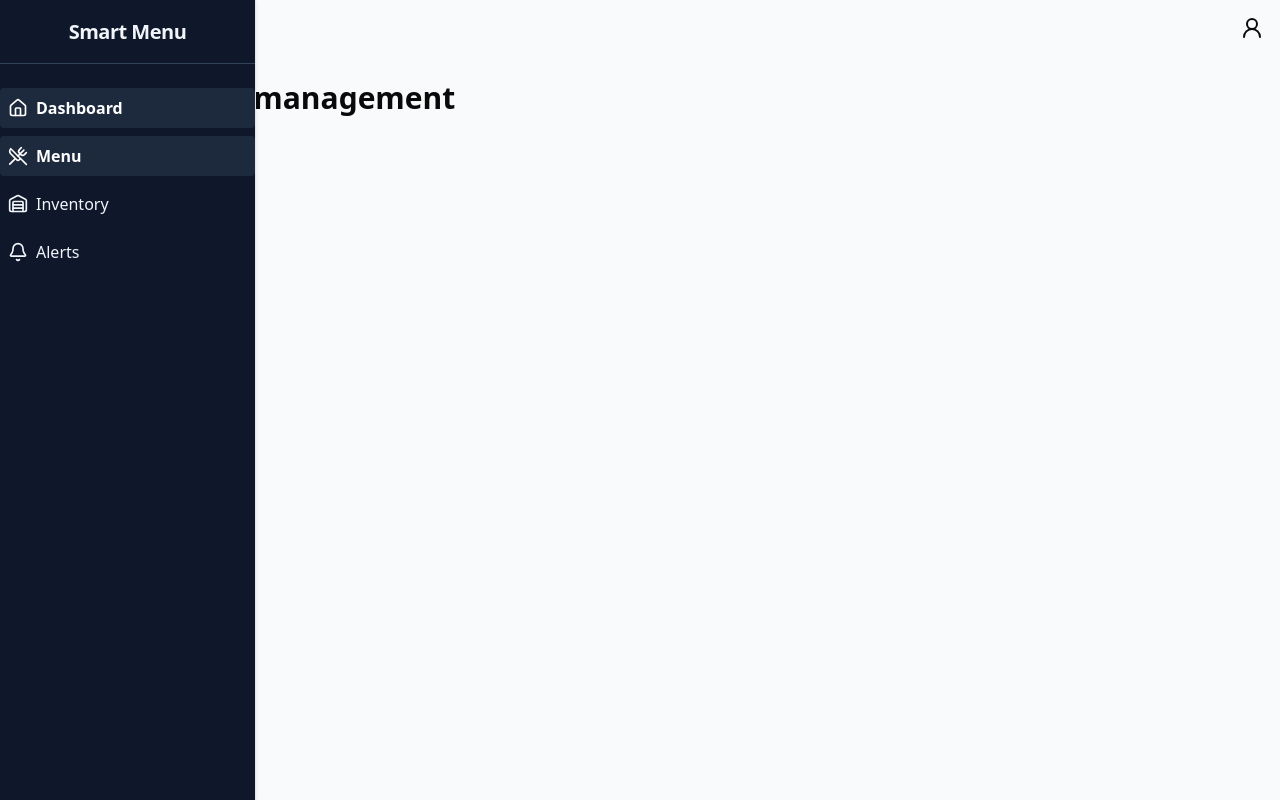
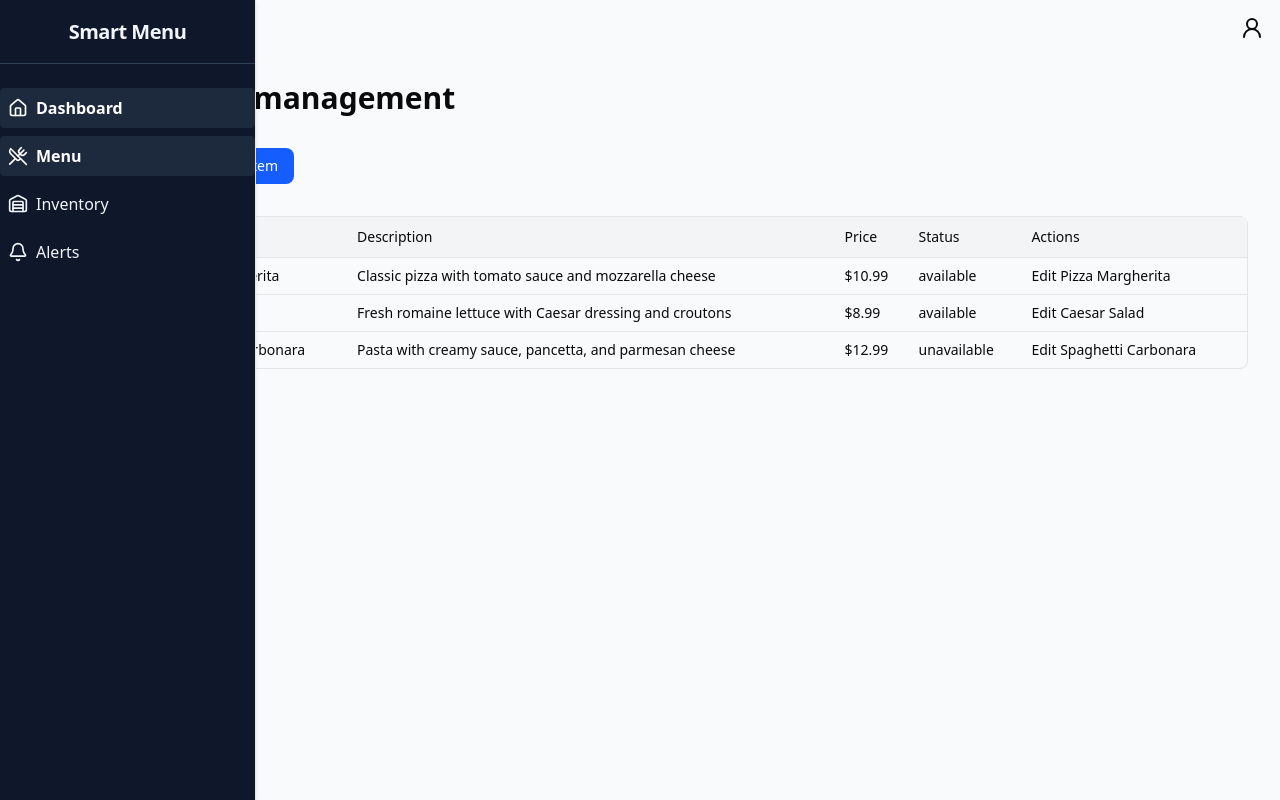
Before and after one commit to lukasz-kowalski/smart-menu, a Next.js app: page /en/menu in a window 1280 px wide. Built offline with nearby package versions, Linux system fonts and the light colour scheme.

Commit message:
add MenuTable component

```diff
--- a/messages/en.json
+++ b/messages/en.json
@@ -7,7 +7,17 @@
   },
   "pages": {
     "menu": {
-      "title": "Menu management"
+      "title": "Menu management",
+      "addItem": "Add new item",
+      "table": {
+        "header": {
+          "name": "Name",
+          "description": "Description",
+          "price": "Price",
+          "status": "Status",
+          "actions": "Actions"
+        }
+      }
     }
   },
   "components": {
--- a/messages/pl.json
+++ b/messages/pl.json
@@ -7,7 +7,17 @@
   },
   "pages": {
     "menu": {
-      "title": "Zarządzanie menu"
+      "title": "Zarządzanie menu",
+      "addItem": "Dodaj nową pozycję",
+      "table": {
+        "header": {
+          "name": "Nazwa",
+          "description": "Opis",
+          "price": "Cena",
+          "status": "Status",
+          "actions": "Akcje"
+        }
+      }
     }
   },
   "components": {
--- a/package.json
+++ b/package.json
@@ -17,6 +17,8 @@
   },
   "dependencies": {
     "@radix-ui/react-dialog": "^1.1.11",
+    "@radix-ui/react-slot": "^1.2.2",
+    "@tanstack/react-table": "^8.21.3",
     "class-variance-authority": "^0.7.1",
     "clsx": "^2.1.1",
     "dotenv": "^16.5.0",
--- a/src/app/[locale]/menu/page.tsx
+++ b/src/app/[locale]/menu/page.tsx
@@ -1,9 +1,48 @@
 import { useTranslations } from 'next-intl';
 
 import { PageTitle } from '@/components/layout/PageTitle';
+import { Button } from '@/components/ui/button';
+import MenuTable from '@/features/menu/menuTable/MenuTable';
+import { columns } from '@/features/menu/menuTable/columns';
+import { MenuItem } from '@/features/menu/menuTable/MenuTable.types';
+
+const data: MenuItem[] = [
+  {
+    id: '1',
+    name: 'Pizza Margherita',
+    description: 'Classic pizza with tomato sauce and mozzarella cheese',
+    price: '$10.99',
+    status: 'available',
+  },
+  {
+    id: '2',
+    name: 'Caesar Salad',
+    description: 'Fresh romaine lettuce with Caesar dressing and croutons',
+    price: '$8.99',
+    status: 'available',
+  },
+  {
+    id: '3',
+    name: 'Spaghetti Carbonara',
+    description: 'Pasta with creamy sauce, pancetta, and parmesan cheese',
+    price: '$12.99',
+    status: 'unavailable',
+  },
+];
 
 export default function MenuPage() {
   const t = useTranslations('pages.menu');
 
-  return <PageTitle title={t('title')} />;
+  return (
+    <>
+      <PageTitle title={t('title')} />
+      <div className="mt-4 md:mt-8">
+        <Button variant="action">+ {t('addItem')}</Button>
+
+        <div className="mt-4 md:mt-8">
+          <MenuTable<MenuItem, unknown> columns={columns} data={data} />
+        </div>
+      </div>
+    </>
+  );
 }
--- a/src/components/layout/Topbar/Topbar.tsx
+++ b/src/components/layout/Topbar/Topbar.tsx
@@ -1,5 +1,3 @@
-'use client';
-
 import { User2 } from 'lucide-react';
 import { useTranslations } from 'next-intl';
 
--- /dev/null
+++ b/src/components/ui/button.tsx
@@ -0,0 +1,57 @@
+import * as React from 'react';
+import { Slot } from '@radix-ui/react-slot';
+import { cva, type VariantProps } from 'class-variance-authority';
+
+import { cn } from '@/lib/utils';
+
+const buttonVariants = cva(
+  "inline-flex items-center justify-center gap-2 whitespace-nowrap rounded-md text-sm font-medium transition-all disabled:pointer-events-none disabled:opacity-50 [&_svg]:pointer-events-none [&_svg:not([class*='size-'])]:size-4 shrink-0 [&_svg]:shrink-0 outline-none focus-visible:border-ring focus-visible:ring-ring/50 focus-visible:ring-[3px] aria-invalid:ring-destructive/20 dark:aria-invalid:ring-destructive/40 aria-invalid:border-destructive cursor-pointer",
+  {
+    variants: {
+      variant: {
+        default: 'bg-primary text-primary-foreground shadow-xs hover:bg-primary/90',
+        destructive:
+          'bg-destructive text-white shadow-xs hover:bg-destructive/90 focus-visible:ring-destructive/20 dark:focus-visible:ring-destructive/40 dark:bg-destructive/60',
+        outline:
+          'border bg-background shadow-xs hover:bg-accent hover:text-accent-foreground dark:bg-input/30 dark:border-input dark:hover:bg-input/50',
+        secondary: 'bg-secondary text-secondary-foreground shadow-xs hover:bg-secondary/80',
+        ghost: 'hover:bg-accent hover:text-accent-foreground dark:hover:bg-accent/50',
+        link: 'text-primary underline-offset-4 hover:underline',
+        action: 'bg-blue-600 text-white hover:bg-blue-700',
+      },
+      size: {
+        default: 'h-9 px-4 py-2 has-[>svg]:px-3',
+        sm: 'h-8 rounded-md gap-1.5 px-3 has-[>svg]:px-2.5',
+        lg: 'h-10 rounded-md px-6 has-[>svg]:px-4',
+        icon: 'size-9',
+      },
+    },
+    defaultVariants: {
+      variant: 'default',
+      size: 'default',
+    },
+  },
+);
+
+function Button({
+  className,
+  variant,
+  size,
+  asChild = false,
+  ...props
+}: React.ComponentProps<'button'> &
+  VariantProps<typeof buttonVariants> & {
+    asChild?: boolean;
+  }) {
+  const Comp = asChild ? Slot : 'button';
+
+  return (
+    <Comp
+      data-slot="button"
+      className={cn(buttonVariants({ variant, size, className }))}
+      {...props}
+    />
+  );
+}
+
+export { Button, buttonVariants };
--- /dev/null
+++ b/src/components/ui/table.tsx
@@ -0,0 +1,92 @@
+'use client';
+
+import * as React from 'react';
+
+import { cn } from '@/lib/utils';
+
+function Table({ className, ...props }: React.ComponentProps<'table'>) {
+  return (
+    <div data-slot="table-container" className="relative w-full overflow-x-auto">
+      <table
+        data-slot="table"
+        className={cn('w-full caption-bottom text-sm', className)}
+        {...props}
+      />
+    </div>
+  );
+}
+
+function TableHeader({ className, ...props }: React.ComponentProps<'thead'>) {
+  return <thead data-slot="table-header" className={cn('[&_tr]:border-b', className)} {...props} />;
+}
+
+function TableBody({ className, ...props }: React.ComponentProps<'tbody'>) {
+  return (
+    <tbody
+      data-slot="table-body"
+      className={cn('[&_tr:last-child]:border-0', className)}
+      {...props}
+    />
+  );
+}
+
+function TableFooter({ className, ...props }: React.ComponentProps<'tfoot'>) {
+  return (
+    <tfoot
+      data-slot="table-footer"
+      className={cn('bg-muted/50 border-t font-medium [&>tr]:last:border-b-0', className)}
+      {...props}
+    />
+  );
+}
+
+function TableRow({ className, ...props }: React.ComponentProps<'tr'>) {
+  return (
+    <tr
+      data-slot="table-row"
+      className={cn(
+        'hover:bg-muted/50 data-[state=selected]:bg-muted border-b transition-colors',
+        className,
+      )}
+      {...props}
+    />
+  );
+}
+
+function TableHead({ className, ...props }: React.ComponentProps<'th'>) {
+  return (
+    <th
+      data-slot="table-head"
+      className={cn(
+        'text-foreground h-10 px-2 text-left align-middle font-medium whitespace-nowrap [&:has([role=checkbox])]:pr-0 [&>[role=checkbox]]:translate-y-[2px]',
+        className,
+      )}
+      {...props}
+    />
+  );
+}
+
+function TableCell({ className, ...props }: React.ComponentProps<'td'>) {
+  return (
+    <td
+      data-slot="table-cell"
+      className={cn(
+        'p-2 align-middle whitespace-nowrap [&:has([role=checkbox])]:pr-0 [&>[role=checkbox]]:translate-y-[2px]',
+        className,
+      )}
+      {...props}
+    />
+  );
+}
+
+function TableCaption({ className, ...props }: React.ComponentProps<'caption'>) {
+  return (
+    <caption
+      data-slot="table-caption"
+      className={cn('text-muted-foreground mt-4 text-sm', className)}
+      {...props}
+    />
+  );
+}
+
+export { Table, TableHeader, TableBody, TableFooter, TableHead, TableRow, TableCell, TableCaption };
--- /dev/null
+++ b/src/features/menu/menuTable/MenuTable.tsx
@@ -0,0 +1,71 @@
+'use client';
+
+import { ColumnDef, flexRender, getCoreRowModel, useReactTable } from '@tanstack/react-table';
+import { useTranslations } from 'next-intl';
+
+import {
+  Table,
+  TableBody,
+  TableCell,
+  TableHead,
+  TableHeader,
+  TableRow,
+} from '@/components/ui/table';
+
+interface DataTableProps<TData, TValue> {
+  columns: ColumnDef<TData, TValue>[];
+  data: TData[];
+}
+
+const MenuTable = <TData, TValue>({ columns, data }: DataTableProps<TData, TValue>) => {
+  const t = useTranslations('pages.menu.table.header');
+
+  const table = useReactTable({
+    data,
+    columns,
+    getCoreRowModel: getCoreRowModel(),
+  });
+
+  return (
+    <div className="rounded-md border">
+      <Table>
+        <TableHeader className="bg-gray-100">
+          {table.getHeaderGroups().map((headerGroup) => (
+            <TableRow key={headerGroup.id}>
+              {headerGroup.headers.map((header) => {
+                return (
+                  <TableHead key={header.id}>
+                    {header.isPlaceholder
+                      ? null
+                      : flexRender(t(String(header.column.columnDef.header)), header.getContext())}
+                  </TableHead>
+                );
+              })}
+            </TableRow>
+          ))}
+        </TableHeader>
+        <TableBody>
+          {table.getRowModel().rows?.length ? (
+            table.getRowModel().rows.map((row) => (
+              <TableRow key={row.id} data-state={row.getIsSelected() && 'selected'}>
+                {row.getVisibleCells().map((cell) => (
+                  <TableCell key={cell.id}>
+                    {flexRender(cell.column.columnDef.cell, cell.getContext())}
+                  </TableCell>
+                ))}
+              </TableRow>
+            ))
+          ) : (
+            <TableRow>
+              <TableCell colSpan={columns.length} className="h-24 text-center">
+                No results.
+              </TableCell>
+            </TableRow>
+          )}
+        </TableBody>
+      </Table>
+    </div>
+  );
+};
+
+export default MenuTable;
--- /dev/null
+++ b/src/features/menu/menuTable/MenuTable.types.ts
@@ -0,0 +1,7 @@
+export type MenuItem = {
+  id: string;
+  name: string;
+  description: string;
+  price: string;
+  status: 'available' | 'unavailable';
+};
--- /dev/null
+++ b/src/features/menu/menuTable/columns.tsx
@@ -0,0 +1,31 @@
+'use client';
+
+import { ColumnDef } from '@tanstack/react-table';
+
+import { MenuItem } from '@/features/menu/menuTable/MenuTable.types';
+
+export const columns: ColumnDef<MenuItem>[] = [
+  {
+    accessorKey: 'name',
+    header: 'name',
+  },
+  {
+    accessorKey: 'description',
+    header: 'description',
+  },
+  {
+    accessorKey: 'price',
+    header: 'price',
+  },
+  {
+    accessorKey: 'status',
+    header: 'status',
+  },
+  {
+    id: 'actions',
+    header: 'actions',
+    cell: ({ row }) => {
+      return <button>Edit {row.original.name}</button>;
+    },
+  },
+];
```
Also changed, not shown: 1 other file (tests, documents, lock files or other folders).
